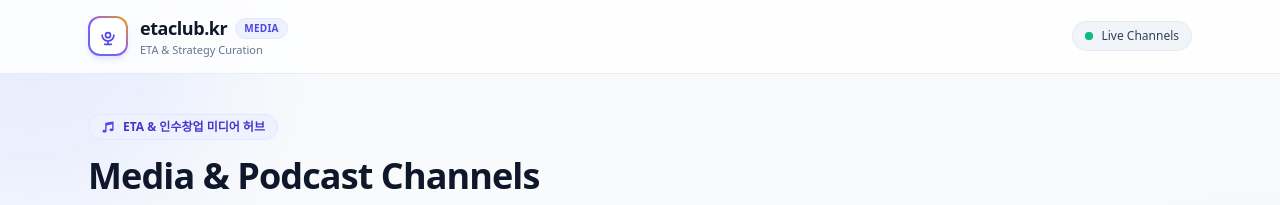
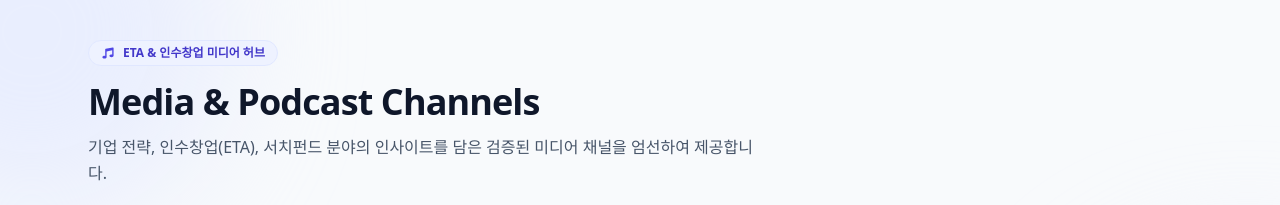
Before and after one commit to machajin-biz/etaclub, a plain HTML site: page index.html in a window 1280 px wide. Shown: the top 205 px of the page. Drawn offline with nearby package versions, Linux system fonts and the light colour scheme.

Commit message:
Update index.html

```diff
--- a/index.html
+++ b/index.html
@@ -26,37 +26,6 @@
         <div class="absolute top-1/3 -right-40 w-96 h-96 bg-violet-100/60 rounded-full blur-3xl"></div>
     </div>
 
-    <!-- 상단 네비게이션 헤더 (복구 완료) -->
-    <header class="bg-white/80 backdrop-blur-md border-b border-slate-200/80 sticky top-0 z-50">
-        <div class="max-w-6xl mx-auto px-4 sm:px-6 py-3.5 flex justify-between items-center">
-            <a href="#" class="flex items-center gap-3 group">
-                <div class="w-10 h-10 rounded-xl bg-gradient-to-tr from-indigo-500 via-violet-500 to-amber-500 p-0.5 shadow-md shadow-indigo-100 group-hover:scale-105 transition-transform">
-                    <div class="w-full h-full bg-white rounded-[10px] flex items-center justify-center">
-                        <!-- 미디어/팟캐스트 아이콘 -->
-                        <svg class="w-5 h-5 text-indigo-600" fill="none" stroke="currentColor" viewBox="0 0 24 24">
-                            <path stroke-linecap="round" stroke-linejoin="round" stroke-width="2" d="M19 11a7 7 0 01-7 7m0 0a7 7 0 01-7-7m7 7v4m0 0H8m4 0h4m-4-8a3 3 0 100-6 3 3 0 000 6z"></path>
-                        </svg>
-                    </div>
-                </div>
-                <div>
-                    <div class="flex items-center gap-2">
-                        <span class="text-lg font-bold tracking-tight text-slate-900 group-hover:text-indigo-600 transition-colors">etaclub.kr</span>
-                        <span class="text-[10px] font-semibold tracking-wide uppercase px-2 py-0.5 rounded-full bg-indigo-50 text-indigo-600 border border-indigo-100">Media</span>
-                    </div>
-                    <p class="text-[11px] text-slate-500 font-medium">ETA & Strategy Curation</p>
-                </div>
-            </a>
-
-            <!-- 헤더 우측 라이브 인디케이터 -->
-            <div class="flex items-center gap-2 px-3 py-1.5 rounded-full bg-slate-100 border border-slate-200/80 text-xs font-medium text-slate-700">
-                <span class="relative flex h-2 w-2">
-                    <span class="animate-ping absolute inline-flex h-full w-full rounded-full bg-emerald-400 opacity-75"></span>
-                    <span class="relative inline-flex rounded-full h-2 w-2 bg-emerald-500"></span>
-                </span>
-                <span>Live Channels</span>
-            </div>
-        </div>
-    </header>
 
     <!-- 메인 콘텐츠 영역 -->
     <main class="max-w-6xl mx-auto px-4 sm:px-6 py-10 flex-1 w-full">
```
